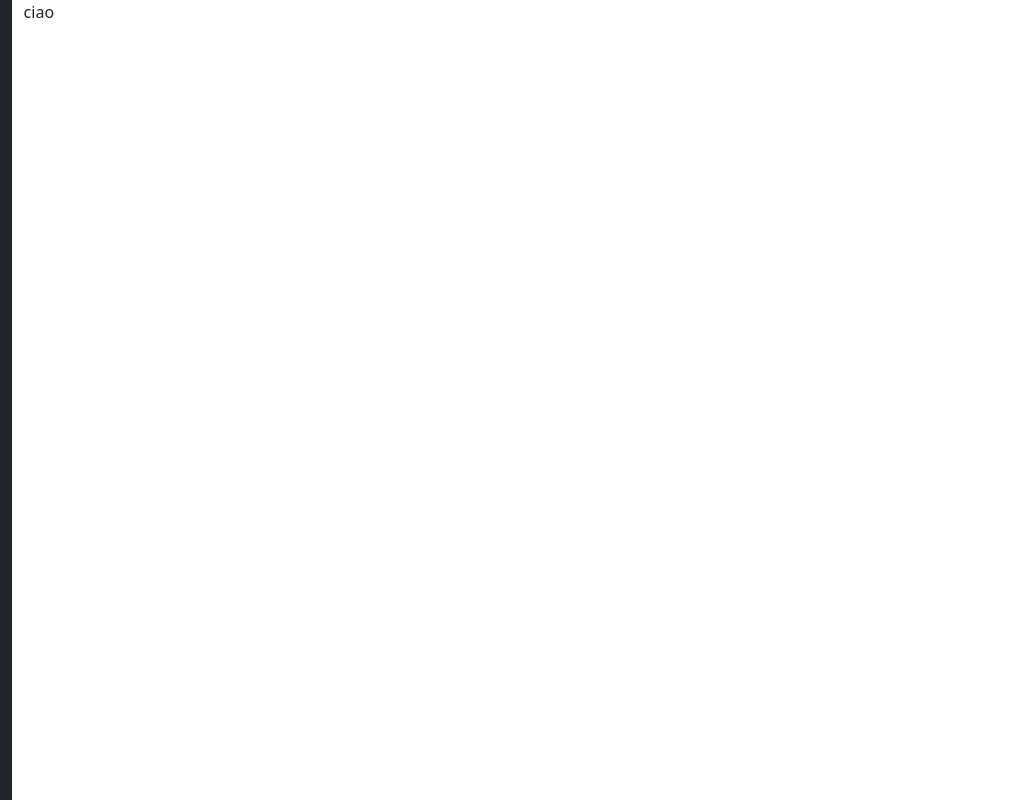
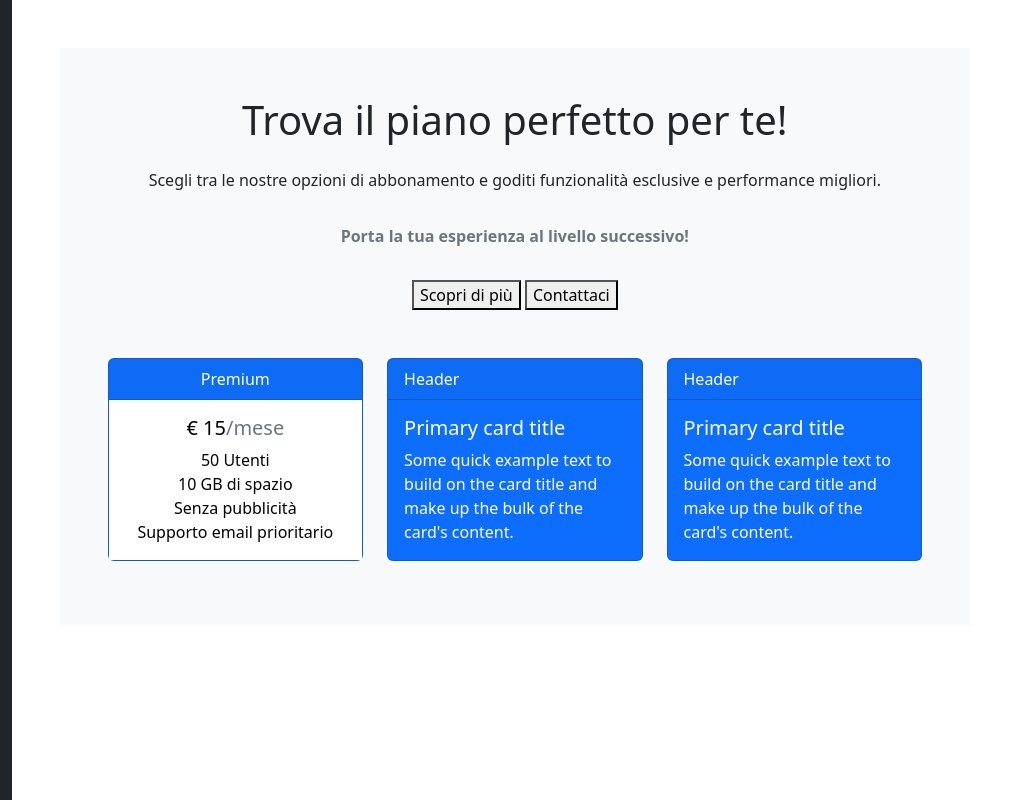
Before and after one commit to gianluigiricciolio/html-css-bootstrap-dashboard, a plain HTML site: page index.html in a window 1280 px wide. Shown: the full height of the page, 262-1280 px from the left. Drawn offline with nearby package versions, Linux system fonts and the light colour scheme.

Commit message:
[UPD] added card

```diff
--- a/index.html
+++ b/index.html
@@ -41,7 +41,7 @@
         <main class="d-flex" >
 
             <!-- sidebar -->
-            <div class="d-none d-md-flex vh-100 flex-column flex-shrink-0 p-3 text-white bg-dark"">
+            <div class="d-none d-md-flex vh-100 flex-column flex-shrink-0 p-3 text-white bg-dark">
                 <a href="/" class="d-flex align-items-center mb-3 mb-md-0 me-md-auto text-white text-decoration-none">
                   <span class="fs-4 text-center">Bootstrap Dashboard</span>
                 </a>
@@ -92,9 +92,61 @@
                   </ul>
                 </div>
             </div>
+
             <!-- container principale per tutte le pagine -->
-            <div class="container">
-                <div class="bg-secondary-color">ciao</div>
+            <div class="p-5 overflow-auto">
+              <div class="container p-5 bg-light">
+                <div class="row gap-5 gap-lg-0">
+
+                  <div class="col-12">
+                    <div class="plan-info d-flex flex-column align-items-center text-center gap-3 mb-lg-5">
+                      <h1>Trova il piano perfetto per te!</h1>
+                      <p>Scegli tra le nostre opzioni di abbonamento e goditi funzionalità esclusive e performance migliori.</p>
+                      <p class="fw-bold text-secondary">Porta la tua esperienza al livello successivo!</p>
+                      <div class="btns">
+                        <button>Scopri di più</button>
+                        <button>Contattaci</button>
+                      </div>
+                    </div>
+                  </div>
+                  <div class="col-12 col-lg-4">
+                    <div class="card text-bg-primary mb-3 text-center">
+                      <div class="card-header">Premium</div>
+                      <div class="card-body d-flex flex-column bg-white text-black">
+                        <h5 class="card-title text-secondary"><span class="strong text-black">&euro; 15</span>/mese</h5>
+
+                        <div>50 Utenti</div>
+                        <div>10 GB di spazio</div>
+                        <div>Senza pubblicità</div>
+                        <div>Supporto email prioritario</div>
+
+
+                      </div>
+                    </div>
+
+                  </div>
+                  <div class="col-12 col-lg-4">
+                    <div class="card text-bg-primary mb-3">
+                      <div class="card-header">Header</div>
+                      <div class="card-body">
+                        <h5 class="card-title">Primary card title</h5>
+                        <p class="card-text">Some quick example text to build on the card title and make up the bulk of the card's content.</p>
+                      </div>
+                    </div>
+
+                  </div>
+                  <div class="col-12 col-lg-4">
+                    <div class="card text-bg-primary mb-3">
+                      <div class="card-header">Header</div>
+                      <div class="card-body">
+                        <h5 class="card-title">Primary card title</h5>
+                        <p class="card-text">Some quick example text to build on the card title and make up the bulk of the card's content.</p>
+                      </div>
+                    </div>
+
+                  </div>
+                </div>
+              </div>
             </div>
         </main>
 
```
